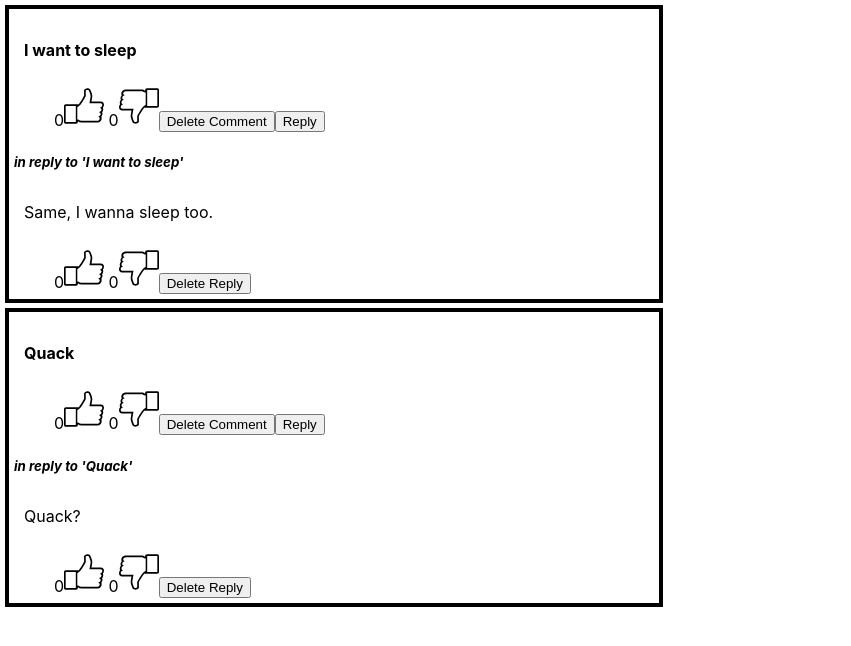
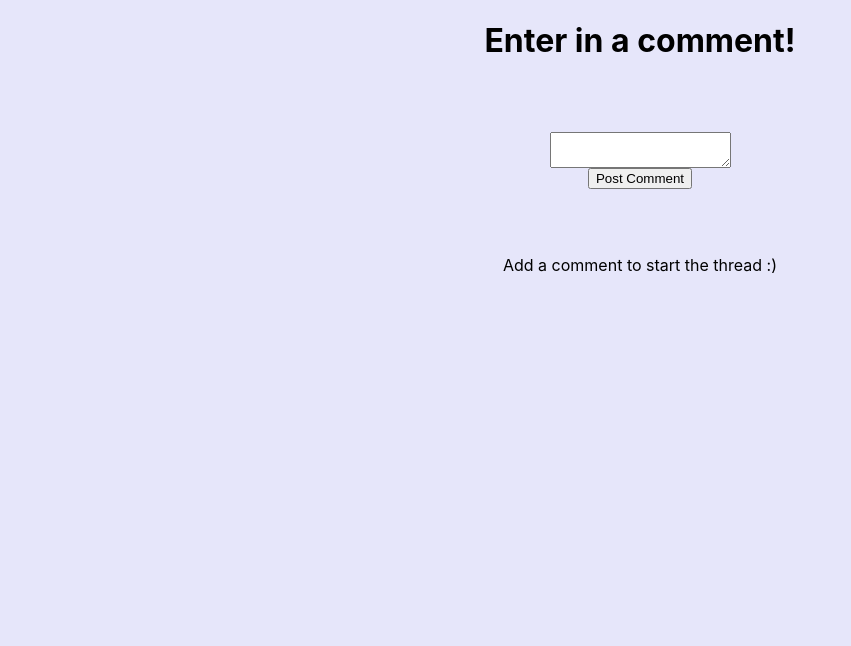
Before and after one commit to l-yang-05/Comment-app, a React (Create React App) app: page / in a window 1280 px wide. Shown: the top 646 px of the page, without its empty margins (0-851 px from the left). Built offline with nearby package versions, Linux system fonts and the light colour scheme.

Commit message:
Finished comment challenges

```diff
--- a/package.json
+++ b/package.json
@@ -1,11 +1,11 @@
 {
-  "name": "challenges",
+  "name": "comments",
   "version": "0.1.0",
   "private": true,
   "dependencies": {
     "react": "^16.9.0",
     "react-dom": "^16.9.0",
-    "react-scripts": "3.1.0"
+    "react-scripts": "3.1.1"
   },
   "scripts": {
     "start": "react-scripts start",
--- a/public/index.html
+++ b/public/index.html
@@ -1,12 +1,14 @@
 <!DOCTYPE html>
 <html lang="en">
-
   <head>
     <meta charset="utf-8" />
     <link rel="shortcut icon" href="%PUBLIC_URL%/favicon.ico" />
     <meta name="viewport" content="width=device-width, initial-scale=1" />
     <meta name="theme-color" content="#000000" />
-  <meta name="description" content="Web site created using create-react-app" />
+    <meta
+      name="description"
+      content="Web site created using create-react-app"
+    />
     <link rel="apple-touch-icon" href="logo192.png" />
     <!--
       manifest.json provides metadata used when your web app is installed on a
@@ -22,9 +24,8 @@
       work correctly both with client-side routing and a non-root public URL.
       Learn how to configure a non-root public URL by running `npm run build`.
     -->
-  <title>Week 9 Challenges</title>
+    <title>React App</title>
   </head>
-
   <body>
     <noscript>You need to enable JavaScript to run this app.</noscript>
     <div id="root"></div>
@@ -39,5 +40,4 @@
       To create a production bundle, use `npm run build` or `yarn build`.
     -->
   </body>
-
 </html>
--- a/src/App.css
+++ b/src/App.css
@@ -1,41 +1,40 @@
-.main-container {
-  display: flex;
-  flex-direction: column;
-  align-content: center;
-  align-items: center;
+.App {
+  text-align: center;
+}
+
+#root, body {
+  background-color: lavender;
   height: 100vh;
   width: 100%;
-  background-color: #F5CCE8;
-  color: #4A2040;
 }
 
-header {
-  margin-top: 3%;
-  font-size: 50px;
-  font-weight: bold;
+h1 {
+text-align: center;
 }
 
-textarea{
-  font-size: 15px;
+.CommentPost{
+  display: flex;
+  margin: 0 auto;
+  align-items: center;
+  flex-direction: column;
+  padding:50px;
+}
+
+.startingmsg {
+ text-align: center;
+}
+
+.commentmsg{
+  display:block;
+  margin: 0 auto;
+  background-color:lightblue;
+  height: 80%;
+  width: 50%;
+}
+
+.replied-comment{
+  display:block;
+  margin: 0 auto;
+  background-color: lightgrey;
   width: 30%;
 }
-
-p{
-  padding: 10px;
-  width: 70%;
-}
-
-.comment {
-  font-weight: bold;
-}
-
-.reply-comment{
-  font-style: italic;
-}
-
-.commentbox {
-  border: 4px black solid;
-  padding: 5px;
-  width: 50%;
-  margin: 5px;
-}
--- a/src/App.js
+++ b/src/App.js
@@ -1,186 +1,117 @@
 import React from 'react';
-import './App.css';
+import './App.css'
+import ReplyForm from './ReplyForm'
+import RepliedComment from './ReplyComment';
+import LikeButton from './Like';
 import DislikeButton from './Dislike';
-import LikeButton from './Like';
 
 class App extends React.Component {
   constructor(props) {
     super(props);
+    this.state = {
+      comments: [],
+      commDesc: ''
+    }
 
-    this.state = {
-      commentArray: [
-        {
-          message: "I want to sleep",
-          showReply: false,
-          reply: [
-            { replies: "Same, I wanna sleep too." },
-          ],
-          id: 1
-        },
-        {
-          message: "Quack",
-          showReply: false,
-          reply: [
-            { replies: "Quack?" }
-          ],
-          id: 2
   }
-      ]
-    }
-  }
-  ;
 
-  prevId = 2;
-
-
-
-  //creates ref
-  comment = React.createRef();
-  reply = React.createRef();
-
-
-  //addMessage message is passed messaged and adds it to state
-  addMessage = message => {
-    this.setState(prevState => {
-      return {
-        commentArray: [
-          ...prevState.commentArray,
-          {
-            message,
-            showReply: false,
-            reply: [
-              { replies: '' }
-            ],
-            id: (this.prevId += 1)
-          }
-        ]
-      };
-    });
-  };
-
-  //handleSubmit method is passing the comment ref value to my addMessage message
-  handleSumbit = (e) => {
-    e.preventDefault();
-    this.addMessage(this.comment.current.value);
-    e.currentTarget.reset();
-  };
-
-  //this removes message with filter by returning array withut selected id object
-  handleRemove = (id) => {
-    this.setState(prevState => {
-      return {
-        commentArray: prevState.commentArray.filter(p => p.id !== id)
-      };
-    });
-  };
-
-  handleRemoveReply = (index) => {
-    let replyArray = this.state.commentArray.reply
+  getMessage = (event) => {
     this.setState({
-      reply: replyArray.splice(index, 1)
+      commDesc: event.target.value
     })
   }
 
+  showReplyForm = (index) => {
+    const newComment = [...this.state.comments]
+    newComment[index].showReplyForm = !newComment[index].showReplyForm
+    this.setState({ comments: newComment })
+  }
 
 
-
-  //findProperty reusable function toggles property
-  findProperty = (property, id) => {
+  submitComment = (e) => {
+    e.preventDefault()
+    const newComment = [...this.state.comments] //copy of comments array
+    const commentsObj = {
+      commDesc: this.state.commDesc,
+      replies: [],
+      showReplyForm: false
+    }
+    newComment.push(commentsObj)
     this.setState({
-      commentArray: this.state.commentArray.map(comment => {
-
-        if (id === comment.id) {
-          return {
-            ...comment,
-            [property]: !comment[property]
-          };
-        }
-        return comment;
-      })
-    });
-  };
-
-  //toggles showReply
-  toggleReply = (id) => {
-    this.findProperty("showReply", id);
-  };
-
-
-  //creates a new reply object
-  addReply = (reply, id) => {
-    this.setState({
-      commentArray: this.state.commentArray.map(comment => {
-        if (id === comment.id) {
-          return {
-            ...comment,
-            reply: [
-              ...comment.reply,
-              { replies: reply }
-            ]
-          }
-        }
-        return comment;
-      })
+      comments: newComment
     })
 
   }
 
-  //gets input from ref, passes it to addreply
-  handleReplyComment = (id, e) => {
-    e.preventDefault();
-    this.addReply(this.reply.current.value, id);
-    e.currentTarget.reset();
+
+  handleReplied = (indexToOriginalComment, indexToRepliedComment) => {
+    const newComment = [...this.state.comments]
+    newComment[indexToOriginalComment].replies.splice(indexToRepliedComment, 1)
+    this.setState({
+      comments: newComment
+    })
+  }
+
+  handleReplyPost = (event, index) => {
+    const newComment = [...this.state.comments]
+    const commentsObj = {
+      commDesc: event.target.previousSibling.value,
+      likes: 0,
+      dislikes: 0,
+    }
+    newComment[index].replies.push(commentsObj)
+    newComment[index].showReplyForm = !newComment[index].showReplyForm
+    this.setState({ comments: newComment })
+  }
+
+  handleDeleteComment = (index) => {
+    const newComment = [...this.state.comments]
+    newComment.splice(index, 1)
+    this.setState({
+      comments: newComment
+    })
   }
 
   render() {
+    const allCommArray = this.state.comments.map((commentObj, ogCommID) => {
       return (
         <React.Fragment>
-        <div>
-          {this.state.commentArray.map((item, index) => {
-            return (
-              <div key={index} className="commentbox">
-                <p className="comment">{item.message}</p>
-                <div>
+          <div key={commentObj.commDesc + ogCommID} className="commentmsg">
+            <h2>{commentObj.commDesc}</h2>
             <LikeButton />
             <DislikeButton />
-                  <button onClick={() => this.handleRemove(item.id)}>Delete Comment</button>
-                  <button onClick={() => this.toggleReply(item.id)}>Reply</button>
-                  {item.showReply && (
-                    <form onSubmit={(e) => this.handleReplyComment(item.id, e)}>
-                      <textarea ref={this.reply} placeholder="reply to comment"></textarea>
-                      <button>Submit</button>
+            <button onClick={() => this.showReplyForm(ogCommID)}>Reply</button>
+            <button onClick={() => this.handleDeleteComment(ogCommID)}>Delete</button>
+          </div>
+          {commentObj.replies.map((theCommObject, replyCommID) => {
+            return (
+              <React.Fragment>
+                <h5>{`in reply to ${commentObj.commDesc}`}</h5>
+                <RepliedComment ogCommID={ogCommID} theCommObject={theCommObject} replyCommID={replyCommID} handleReplied={this.handleReplied}
+                />
+              </React.Fragment>
+            )
+          })}
+          {commentObj.showReplyForm && (
+            <ReplyForm index={ogCommID} handleReplyPost={this.handleReplyPost} />
+          )}
+        </React.Fragment>
+      )
+    })
+
+    return (
+      <div>
+        <h1>Enter in a comment!</h1>
+        <form className="CommentPost">
+          <textarea onChange={this.getMessage} className="comment-box" />
+          <button onClick={this.submitComment} type="button">Post Comment</button>
         </form>
-                  )}
-                </div>
-                {item.reply.map((reps, index) => {
-                  return (
-                    <div className="reply">
-                      <h5 className="reply-comment">
-                        {item.reply[item.reply.length - 1].replies ? `in reply to '${item.message}'` : ""}
-                      </h5>
-                      <p>{reps.replies}</p>
-                      <LikeButton />
-                      <DislikeButton />
-                      <button onClick={() => this.handleRemoveReply(index)}>Delete Reply</button>
+        <p className="startingmsg">{allCommArray.length > 0 ? allCommArray : 'Add a comment to start the thread :)'}</p>
       </div>
 
     )
-                })}
+  }
 
-              </div>
-            );
-          })}
-          {/*
-          <div className="commentform-wrapper">
-            <form onSubmit={this.handleSumbit}>
-              <textarea name="commentbox" ref={this.comment} placeholder="Enter your message here!"></textarea>
-              <button type="submit" name="postComment">Post Comment</button>
-            </form>
-          </div> */}
-        </div>
-      </React.Fragment >
-    );
-  }
 }
 
 export default App;
--- /dev/null
+++ b/src/ReplyComment.js
@@ -0,0 +1,16 @@
+import React from 'react';
+import LikeButton from './Like';
+import DislikeButton from './Dislike';
+
+
+const RepliedComment = (props) => {
+    return (
+        <div className='replied-comment'>
+            <p>{props.theCommObject.commDesc}</p>
+            <LikeButton />
+            <DislikeButton />
+            <button onClick={() => props.handleReplied(props.ogCommID, props.replyCommID)}>Delete</button>
+        </div>
+    )
+}
+export default RepliedComment
--- /dev/null
+++ b/src/ReplyForm.js
@@ -0,0 +1,10 @@
+import React from "react";
+function ReplyForm(props) {
+    return (
+        <form>
+            <textarea placeholder="Enter in your reply here!" className="comment-box" />
+            <button type="button" onClick={(event) => props.handleReplyPost(event, props.index)}>Post Reply </button>
+        </form>
+    );
+}
+export default ReplyForm;
```
Also changed, not shown: public/robots.txt, 2 other files (tests, documents, lock files or other folders). Lines whose indentation alone changed are shown as unchanged.
